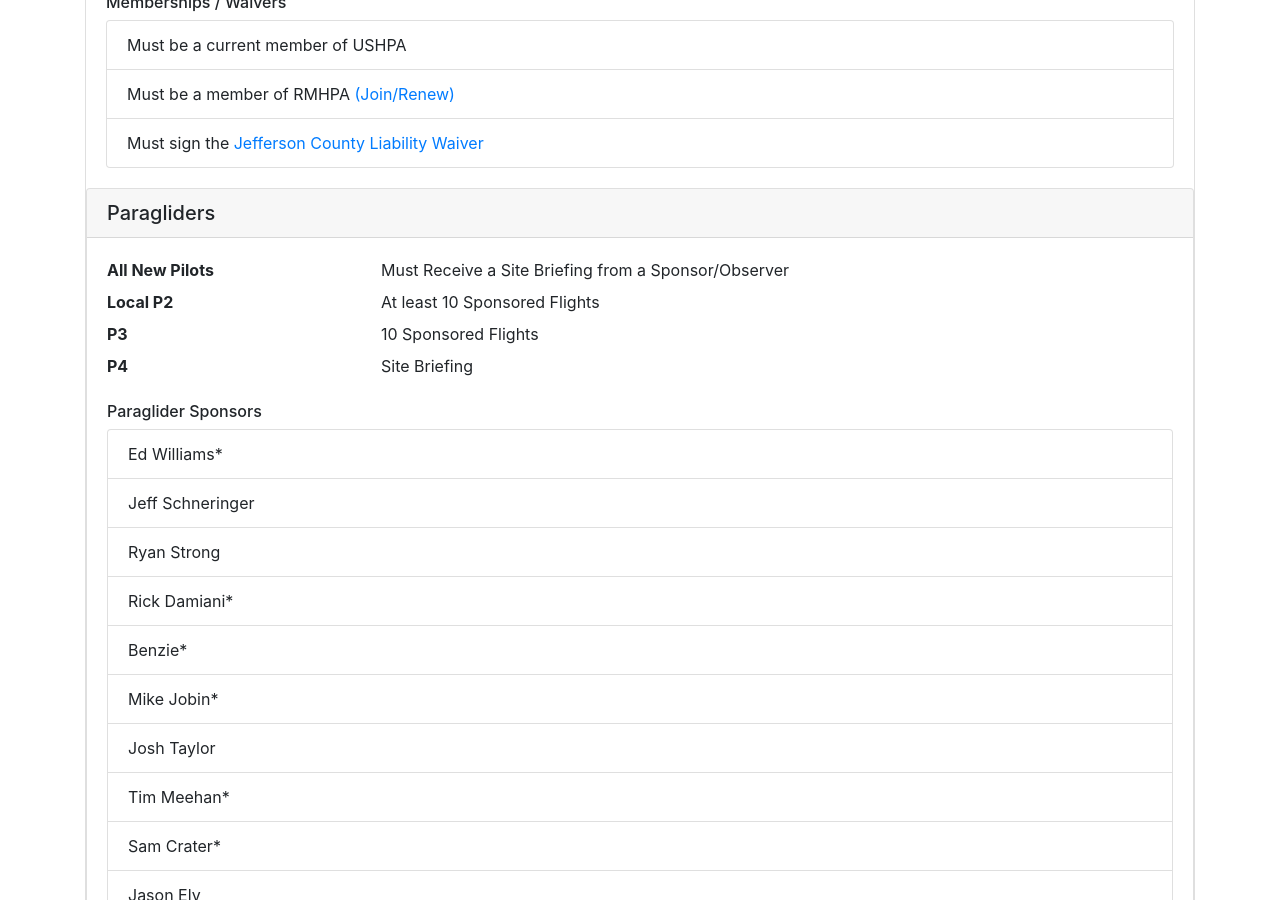
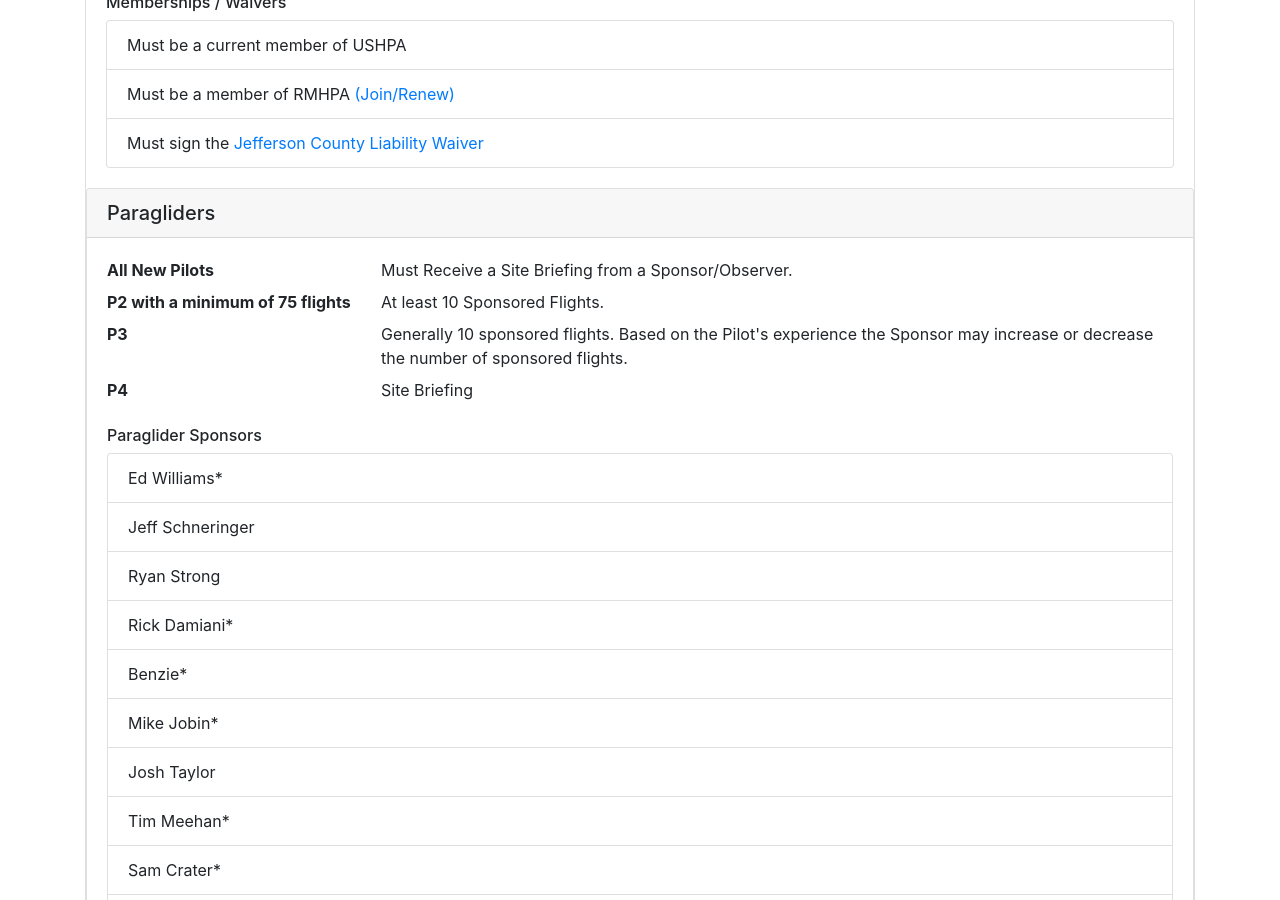
Before and after one commit to rmhpa/rmhpa.github.io, a Jekyll site: the page built from lookout-sponsorship.html, in a window 1280 px wide and 900 px high, scrolled down 1054 px. Built offline with Jekyll 4.4.1, drawn with Linux system fonts in a browser that asks for light colours; nearby versions of some CDN libraries.

Commit message:
Sponsership changes by Ed

```diff
--- a/lookout-sponsorship.html
+++ b/lookout-sponsorship.html
@@ -68,13 +68,13 @@
 <div class="card-body">
   <dl class="row">
     <dt class="col-sm-3">All New Pilots</dt>
-    <dd class="col-sm-9">Must Receive a Site Briefing from a Sponsor/Observer</dd>
+    <dd class="col-sm-9">Must Receive a Site Briefing from a Sponsor/Observer.</dd>
 
-    <dt class="col-sm-3">Local P2</dt>
-    <dd class="col-sm-9">At least 10 Sponsored Flights</dd>
+    <dt class="col-sm-3">P2 with a minimum of 75 flights </dt>
+    <dd class="col-sm-9">At least 10 Sponsored Flights.</dd>
 
     <dt class="col-sm-3">P3</dt>
-    <dd class="col-sm-9">10 Sponsored Flights</dd>
+    <dd class="col-sm-9">Generally 10 sponsored flights. Based on the Pilot's experience the Sponsor may increase or decrease the number of sponsored flights. </dd>
 
     <dt class="col-sm-3">P4</dt>
     <dd class="col-sm-9">Site Briefing</dd>
```
